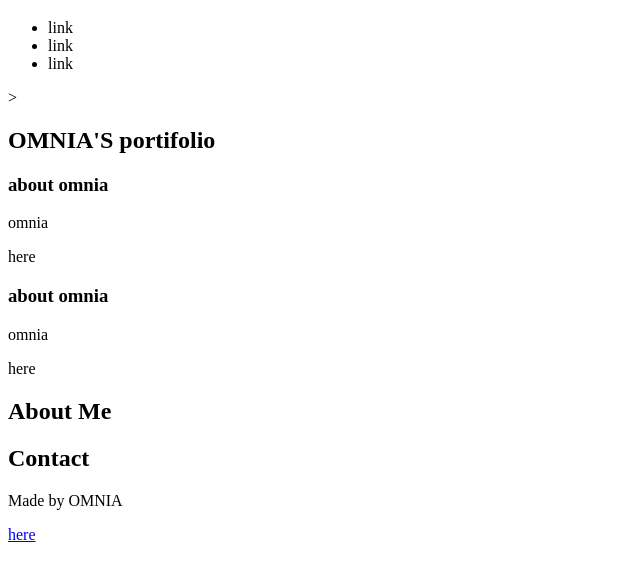
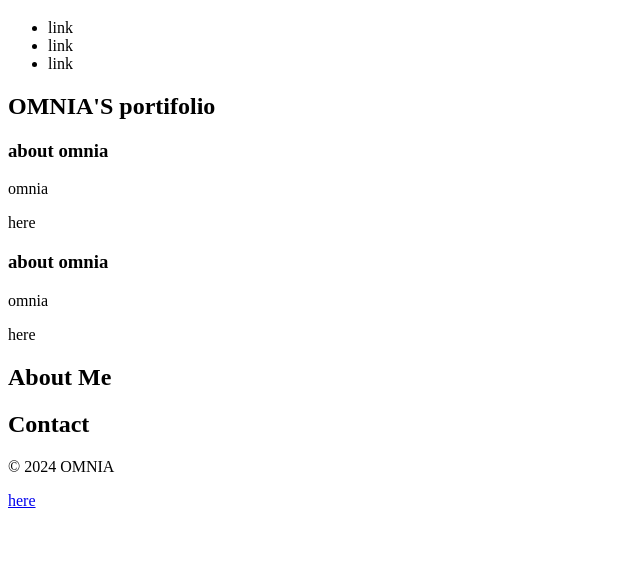
Before and after one commit to omniaEE/My_First_Portfolio, a plain HTML site: page portfolio/index.html in a window 1280 px wide. Shown: the part 61-642 px from the top of the page, without its empty margins (0-640 px from the left). Drawn offline with Linux system fonts and the light colour scheme.

Commit message:
Update index.html

```diff
--- a/portfolio/index.html
+++ b/portfolio/index.html
@@ -16,7 +16,7 @@
       </nav>
     </header>
     <main>
-      <section id="introduction">>
+      <section id="introduction">
         <h2>OMNIA'S portifolio</h2>
         <article>
           <h3>about omnia</h3>
@@ -36,13 +36,13 @@
       <section id="about">
         <h2>About Me</h2>
       </section>
-      <section id="about">
+      <section id="contact">
         <h2>Contact</h2>
         <a href="#" target="#"></a>
       </section>
     </main>
     <footer>
-          <p>Made by OMNIA</p>
+          <p>&copy; 2024 OMNIA </p>
           <a href="#" target="#">here</a>
       </footer>
   </body>
```
